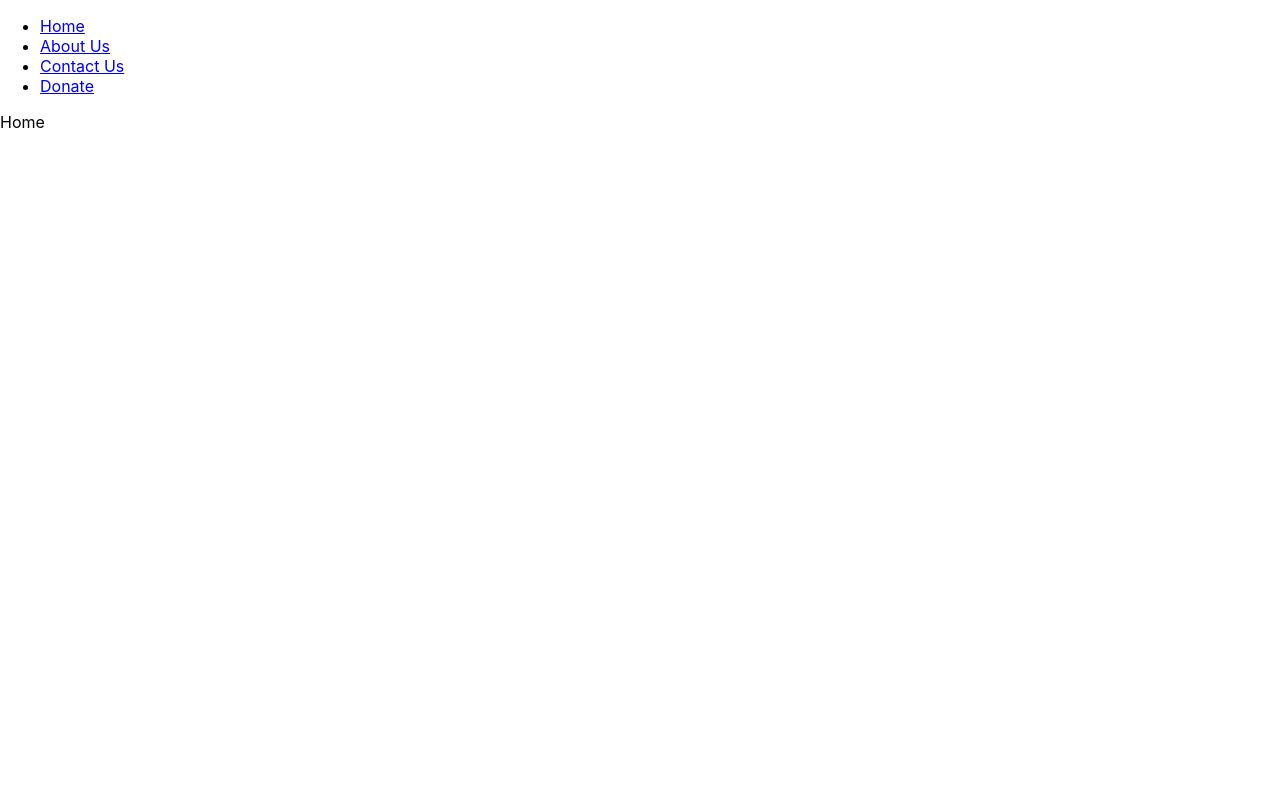
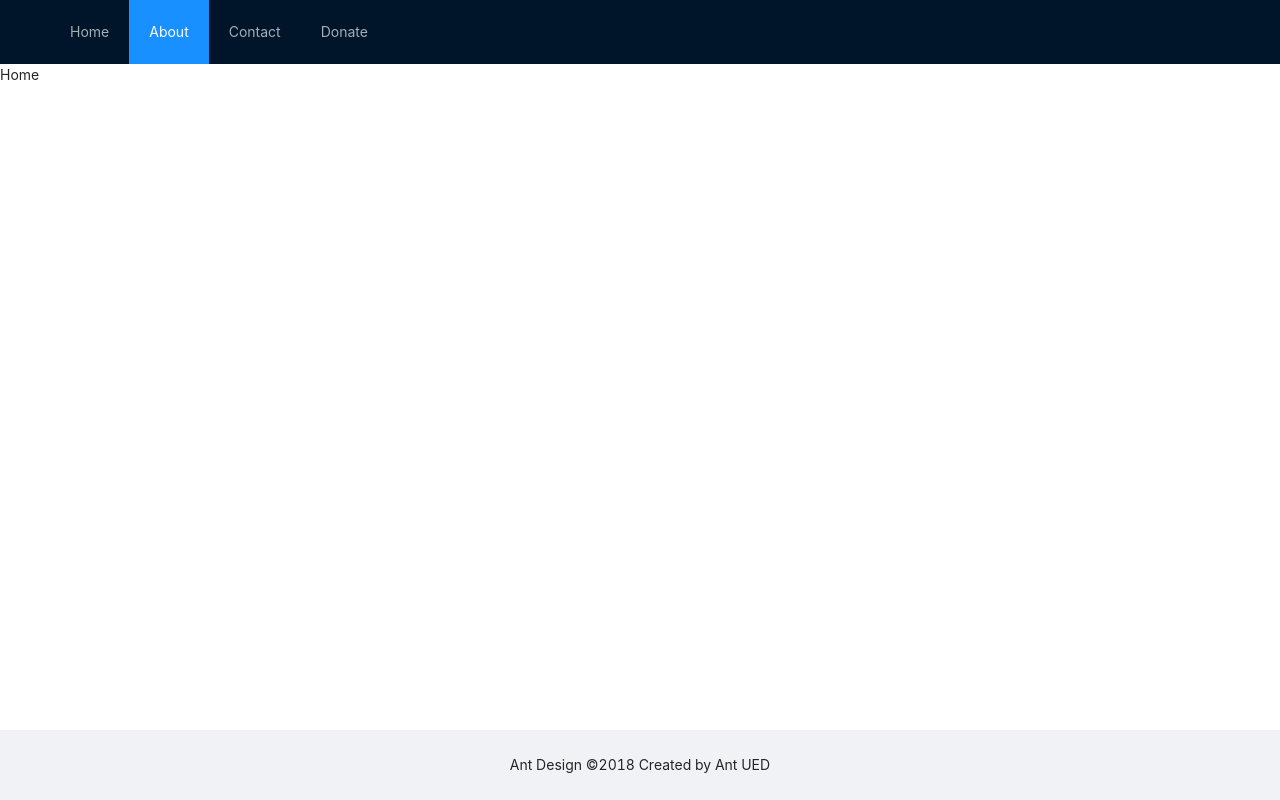
Before and after one commit to zehaowork/Open-data-cw2, a React (Create React App) app: page / in a window 1280 px wide. Built offline with nearby package versions, Linux system fonts and the light colour scheme.

Commit message:
Ant Design setup comepleted.

```diff
--- a/package.json
+++ b/package.json
@@ -7,6 +7,7 @@
     "@testing-library/jest-dom": "^5.11.10",
     "@testing-library/react": "^11.2.6",
     "@testing-library/user-event": "^12.8.3",
+    "antd": "^4.15.2",
     "gh-pages": "^3.1.0",
     "react": "^17.0.2",
     "react-dom": "^17.0.2",
--- a/src/App.js
+++ b/src/App.js
@@ -1,46 +1,43 @@
 import React from "react";
 import {BrowserRouter as Router,Switch,Route,Link} from "react-router-dom";
-import logo from './logo.svg';
+
+import 'antd/dist/antd.css';
 import './App.css';
+import Nav from './Nav'
 import Home from './pages/Home/Home';
 import About from './pages/About/About';
 import Contact from './pages/Contact/Contact';
 import Donate from './pages/Donate/Donate';
 
+import { Layout,Menu } from 'antd';
+
+const { Header, Footer, Content } = Layout;
+const { SubMenu } = Menu;
+
 function App() {
   return (
     <Router>
-      <div>
-        <nav>
-          <ul>
-            <li>
-              <Link to="/">Home</Link>
-            </li>
-            <li>
-              <Link to="/about">About Us</Link>
-            </li>
-            <li>
-              <Link to="/contact">Contact Us</Link>
-            </li>
-            <li>
-              <Link to="/donate">Donate</Link>
-            </li>
-          </ul>
-        </nav>
-
-        {/* A <Switch> looks through its children <Route>s and
-            renders the first one that matches the current URL. */}
+  <Layout style={{height:"100vh"}}>
+  <Header>
+  <Menu theme="dark" mode="horizontal" defaultSelectedKeys={['2']}>
+        <Menu.Item key="1"> <Link to="/">Home</Link></Menu.Item>
+        <Menu.Item key="2"><Link to="/about">About</Link></Menu.Item>
+        <Menu.Item key="3"><Link to="/contact">Contact</Link></Menu.Item>
+        <Menu.Item key="4"><Link to="/donate">Donate</Link></Menu.Item>
+      </Menu>
+  </Header>
+  <Content style ={{width:'100%',background:'white'}}>
         <Switch>
-
           <Route path="/" exact component={Home} />
           <Route path="/about" component={About} />
           <Route path="/contact"  component={Contact} />
           <Route path="/donate" component={Donate} />
+        </Switch>
+  </Content>
+  <Footer style={{ textAlign: 'center' }}>Ant Design ©2018 Created by Ant UED</Footer>
+  </Layout>
+  </Router>
 
-
-        </Switch>
-      </div>
-    </Router>
 
   );
 }
--- a/src/Nav.js
+++ b/src/Nav.js
@@ -1,21 +1,22 @@
 import React from 'react';
+import {Link} from 'react-router-dom'
 
 
 export default function Nav(){
     return(
         <nav>
-            <h3>
-                LOGO
-            </h3>
         <ul>
           <li>
-                        Home
+            <Link to="/">Home</Link>
           </li>
           <li>
-                        About
+            <Link to="/about">About Us</Link>
           </li>
           <li>
-                        Contact
+            <Link to="/contact">Contact Us</Link>
+          </li>
+          <li>
+            <Link to="/donate">Donate</Link>
           </li>
         </ul>
       </nav>
```
Also changed, not shown: 1 other file (tests, documents, lock files or other folders). Lines whose indentation alone changed are shown as unchanged.
